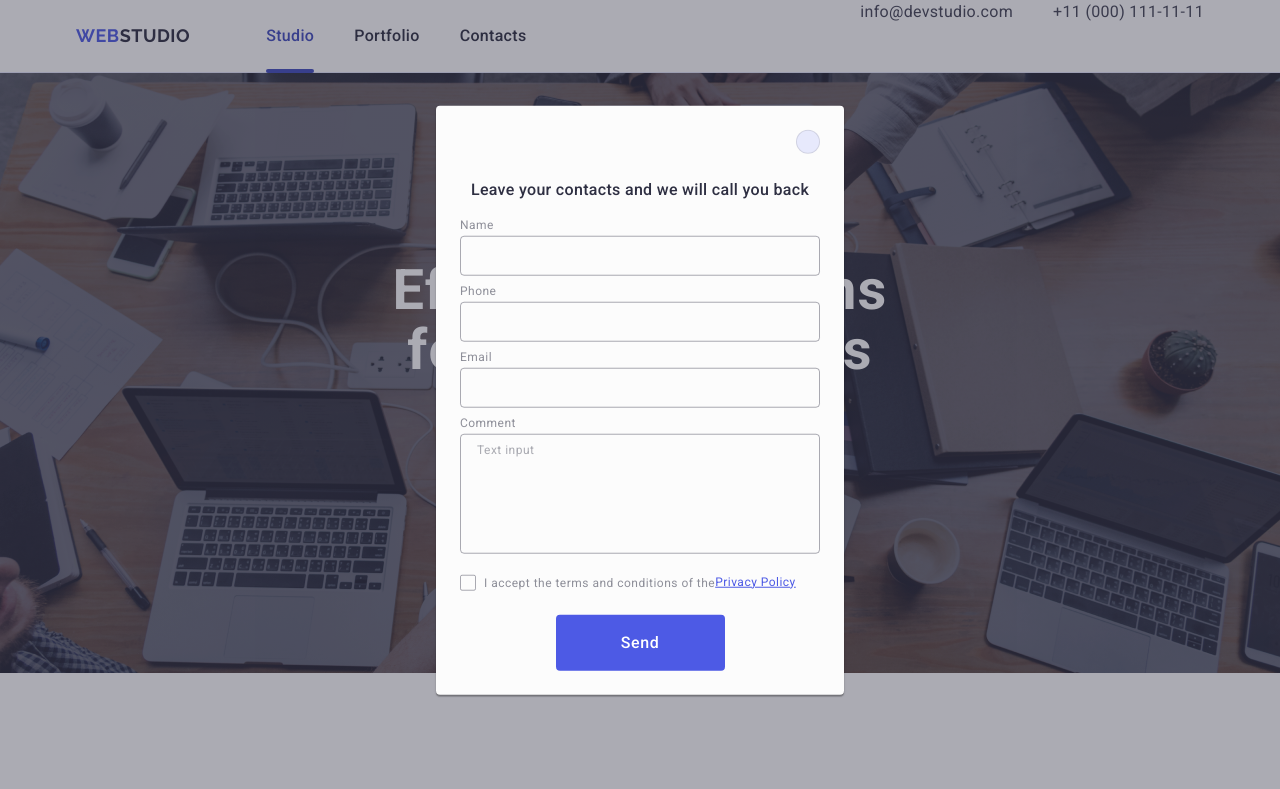
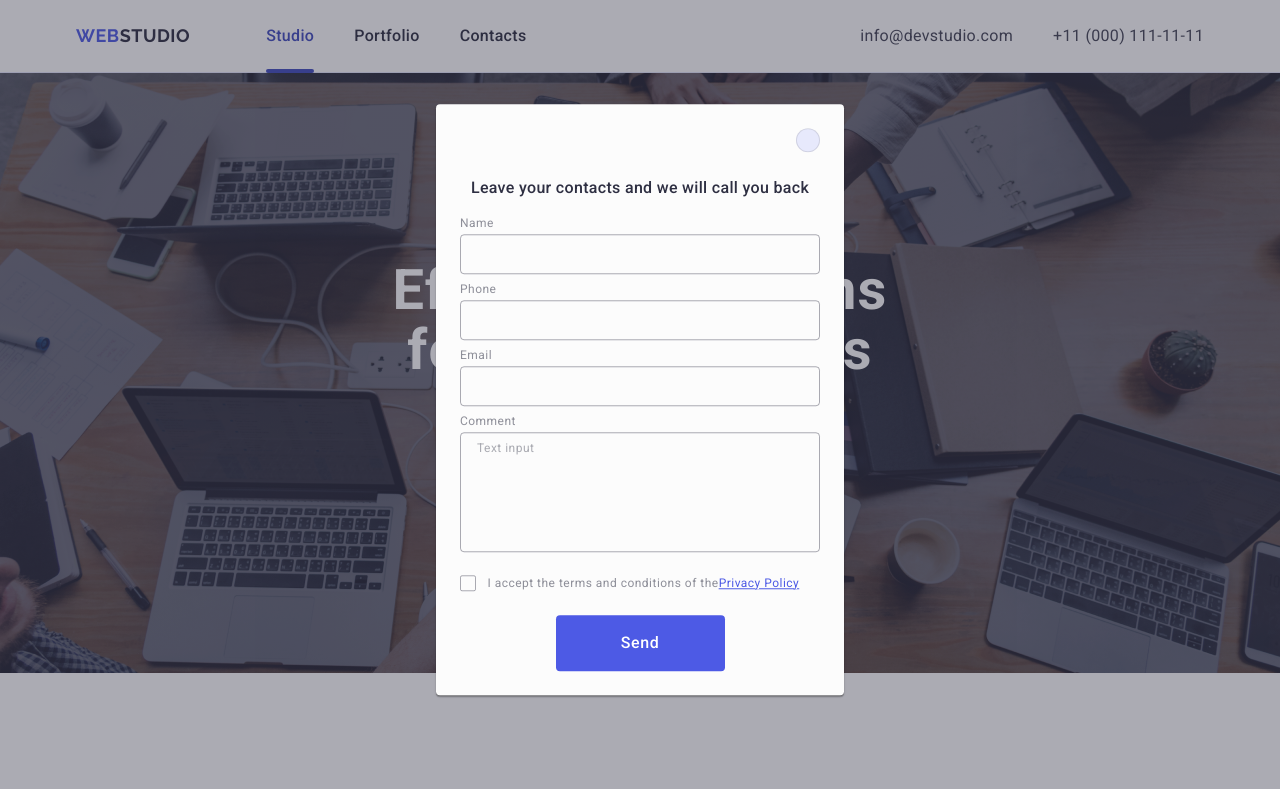
Before and after one commit to YevsieievYurii/goit-markup-hw-05, a plain HTML site: page index.html in a window 1280 px wide. Shown: the top 789 px of the page. Drawn offline with nearby package versions, Linux system fonts and the light colour scheme.

Commit message:
hw5 css modal finish5

```diff
--- a/css/styles.css
+++ b/css/styles.css
@@ -107,6 +107,7 @@ height: 4px;
 address {
 font-style: normal;
 margin-left: auto;
+padding: 24px 0;
 }
 
 .address-list {
@@ -645,8 +646,6 @@ color: #ffffff;
     0px 2px 1px 0px rgba(0, 0, 0, 0.20);
     padding: 72px 24px 24px;
     transition: transform 250ms cubic-bezier(0.4, 0, 0.2, 1);
-    transition: opacity 250ms cubic-bezier(0.4, 0, 0.2, 1),
-    visibility 250ms cubic-bezier(0.4, 0, 0.2, 1);
 }
 
 .modal-close {
@@ -802,8 +801,6 @@ margin-bottom: 24px;
     font-size: 12px;
     line-height: 1.17;
     letter-spacing: 0.04em;
-    display: flex;
-    align-items: center;
     }
 
     .check-link {
```
